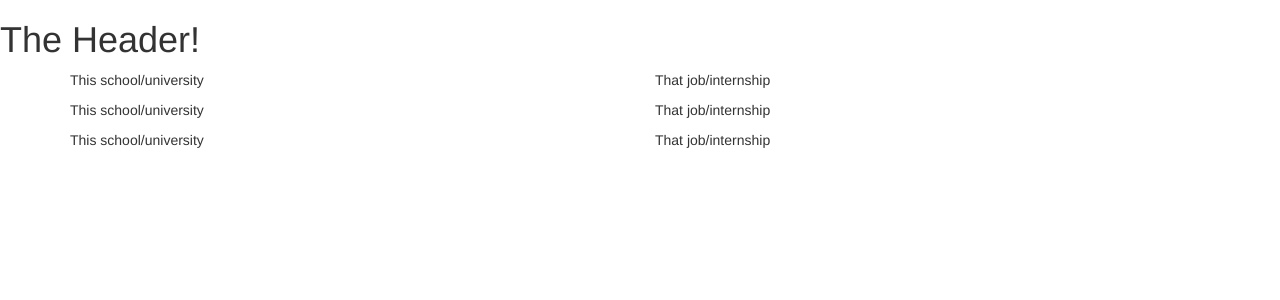
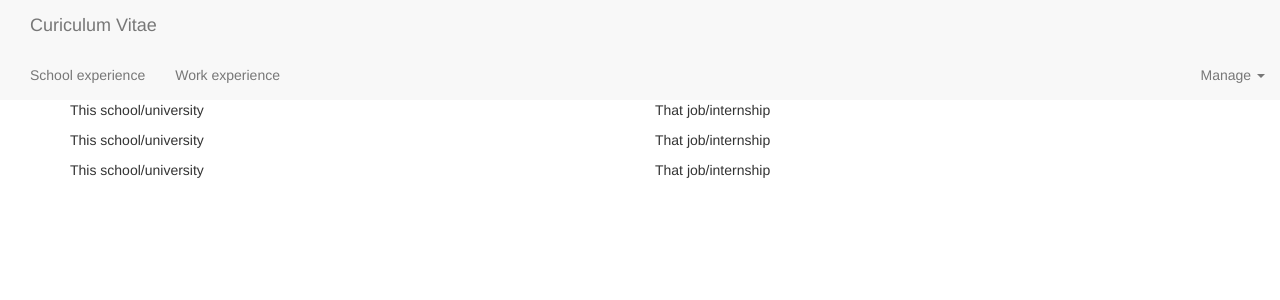
Before and after one commit to nicohdg/nicohdg.github.io, an Angular app: page / in a window 1280 px wide. Shown: the top 300 px of the page. Built offline with nearby package versions, Linux system fonts and the light colour scheme.

Commit message:
Ajout header avec navigation

```diff
--- a/src/app/header/header.component.html
+++ b/src/app/header/header.component.html
@@ -1 +1,26 @@
-<h1>The Header!</h1>
+<nav class="nav navbar-default">
+    <div class="container-fluid">
+        <div class="navbar-header">
+            <button type="button" class="navbar-toggle" (click)="collapsed = !collapsed">
+                <span class="icon-bar" *ngFor="let iconBar of [1,2,3]"></span>
+            </button>
+            <a href="#" class="navbar-brand">Curiculum Vitae</a>
+        </div>
+    </div>
+
+    <div class="navbar-collapse" [class.collapse]="collapsed" (window:resize)="collapsed = true">
+        <ul class="nav navbar-nav">
+            <li><a href="#">School experience</a></li>
+            <li><a href="#">Work experience</a></li>
+        </ul>
+        <ul class="nav navbar-nav navbar-right">
+            <li class="dropdown">
+                <a href="#" class="dropdown-toggle" role="button">Manage <span class="caret"></span></a>
+                <ul class="dropdown-menu">
+                    <li><a href="#">Save data</a></li>
+                    <li><a href="#">Fetch data</a></li>
+                </ul>
+            </li>
+        </ul>
+    </div>
+</nav>
--- a/src/app/header/header.component.ts
+++ b/src/app/header/header.component.ts
@@ -6,5 +6,5 @@
     templateUrl: './header.component.html'
 })
 export class HeaderComponent {
-
+    collapsed=true;
 }
```
Also changed, not shown: 3 other files (tests, documents, lock files or other folders).
